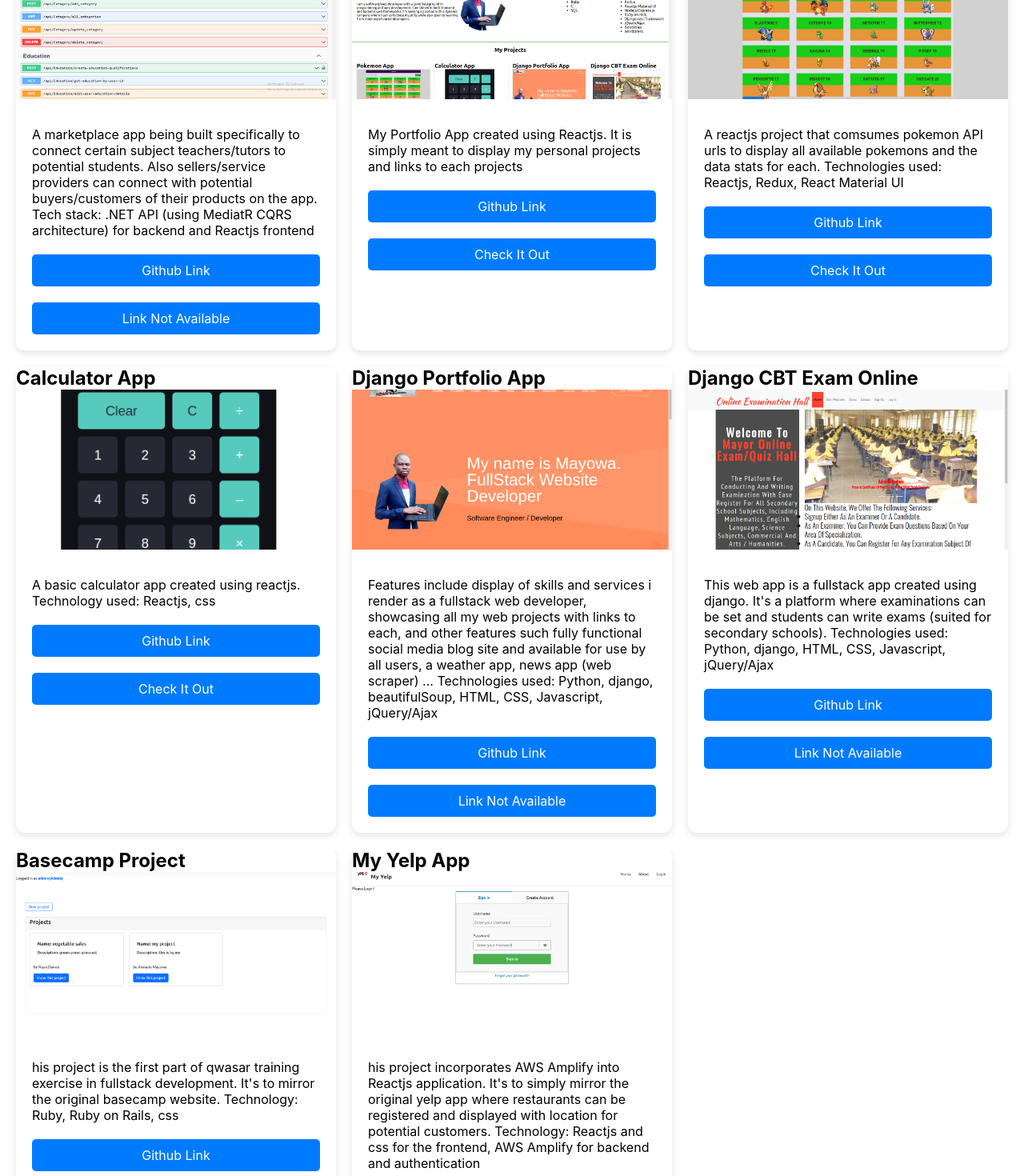
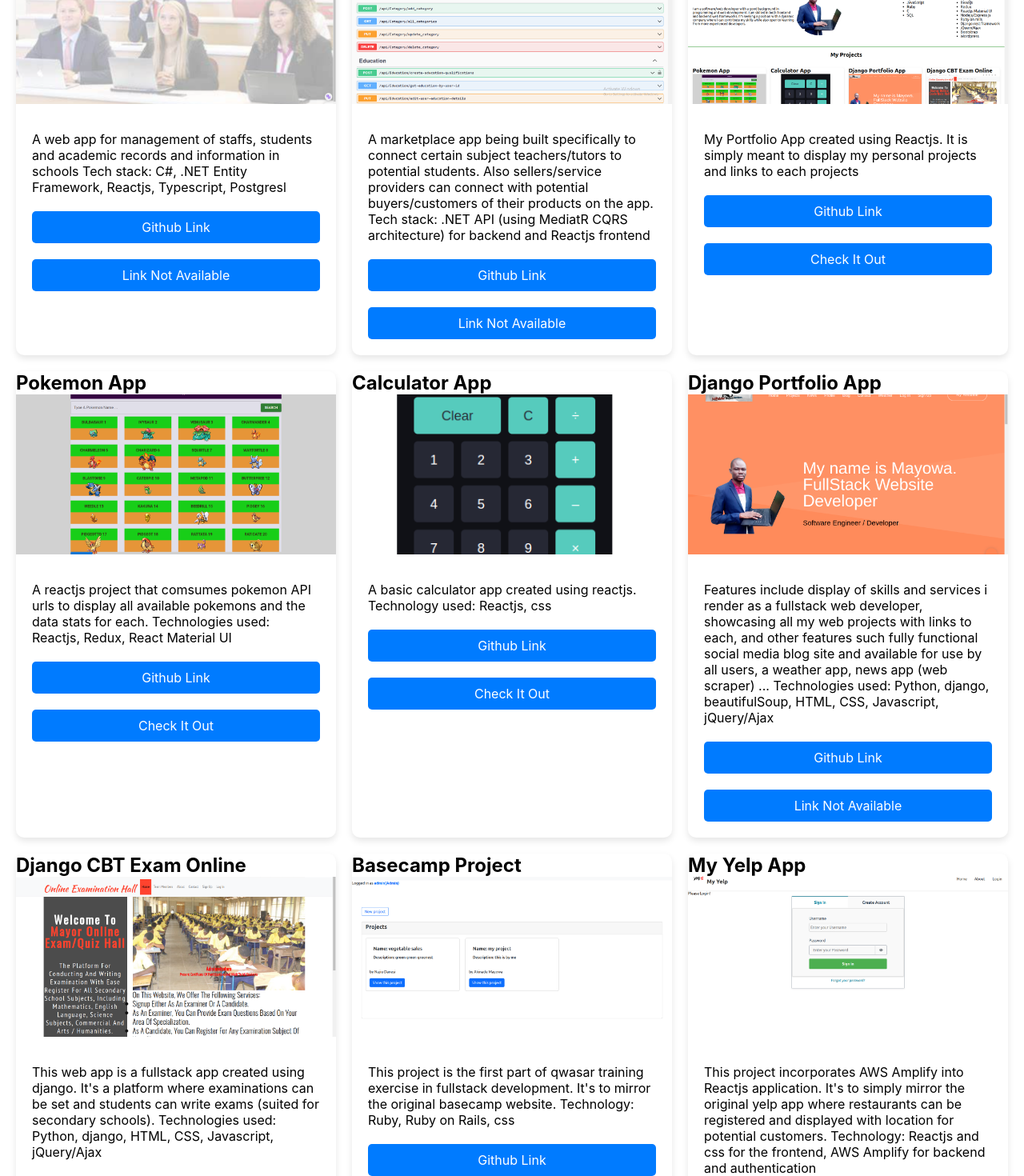
Before and after one commit to MayowaFunmi/simple_reactjs-portfolio, a React (Create React App) app: page / in a window 1280 px wide. Shown: the part 720-2190 px from the top of the page at 80% size. Built offline with nearby package versions, Linux system fonts and the light colour scheme.

Commit message:
updated portfolio project

```diff
--- a/src/components/About.jsx
+++ b/src/components/About.jsx
@@ -30,6 +30,7 @@
               <li>C#</li>
               <li>Python</li>
               <li>JavaScript</li>
+              <li>TypeScript</li>
               <li>Ruby</li>
               <li>C</li>
               <li>SQL/MSSQL</li>
--- a/src/components/CardContainer.jsx
+++ b/src/components/CardContainer.jsx
@@ -9,6 +9,7 @@
 import ruby_basecamp from '../images/ruby_basecamp.png';
 import yelp from '../images/yelp.png';
 import weConnect from '../images/we_connect_api.png';
+import school_app from '../images/school-project.png';
 
 const CardContainer = () => {
   return (
@@ -17,6 +18,15 @@
         <h2>My Projects</h2>
       </center>
       <div className="card-container">
+      <Card
+          title={'School Management App'}
+          url=""
+          github={'https://github.com/MayowaFunmi/school-management-project'}
+          image={school_app}
+          text="A web app for management of staffs, students and academic records and information in schools
+            Tech stack: C#, .NET Entity Framework, Reactjs, Typescript, Postgresl
+          "
+        />
       <Card
           title={'WeConnectAPI APP'}
           url=""
@@ -66,14 +76,14 @@
           url=""
           github={'https://github.com/MayowaFunmi/Rails-Basecamp-Project'}
           image={ruby_basecamp}
-          text="his project is the first part of qwasar training exercise in fullstack development. It's to mirror the original basecamp website. Technology: Ruby, Ruby on Rails, css"
+          text="This project is the first part of qwasar training exercise in fullstack development. It's to mirror the original basecamp website. Technology: Ruby, Ruby on Rails, css"
         />
         <Card
           title={'My Yelp App'}
           url={'https://thriving-medovik-67a05c.netlify.app/login'}
           github={'https://github.com/MayowaFunmi/my_yelp_app'}
           image={yelp}
-          text="his project incorporates AWS Amplify into Reactjs application. It's to simply mirror the original yelp app where restaurants can be registered and displayed with location for potential customers. Technology: Reactjs and css for the frontend, AWS Amplify for backend and authentication"
+          text="This project incorporates AWS Amplify into Reactjs application. It's to simply mirror the original yelp app where restaurants can be registered and displayed with location for potential customers. Technology: Reactjs and css for the frontend, AWS Amplify for backend and authentication"
         />
       </div>
     </div>
--- a/src/components/Navbar.jsx
+++ b/src/components/Navbar.jsx
@@ -2,7 +2,7 @@
 //import { Link } from 'react-router-dom';
 import './Navbar.css';
 import SlidingText from './SlidingText';
-import MyCV from './Mayowa_cv.pdf';
+import MyCV from './MayowaResume.pdf';
 import { BrowserRouter as Router, Link } from 'react-router-dom';
 const Navbar = () => {
   return (
```
Also changed, not shown: src/images/school-project.png (added), 1 other file (tests, documents, lock files or other folders).
